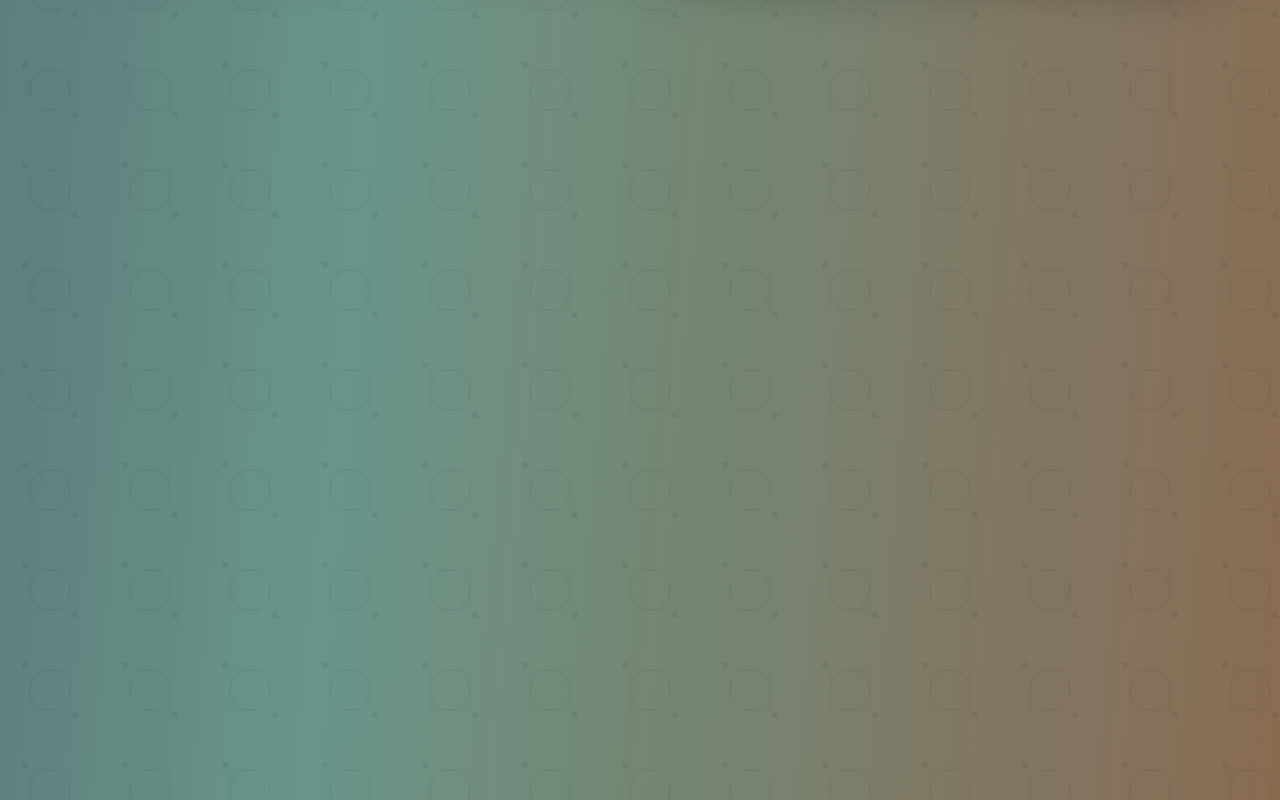
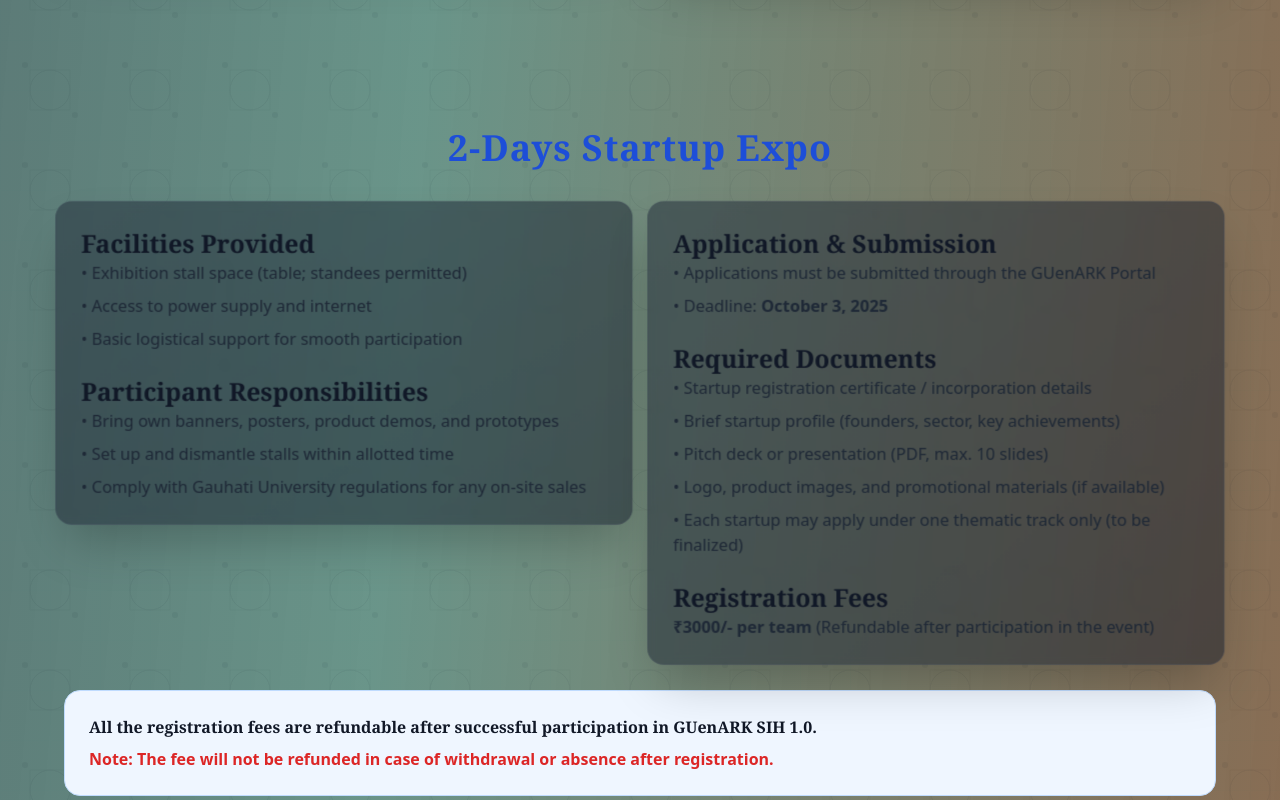
Before and after one commit to nagnitin/GU-SIH-1.0, a React (Vite) app: page / in a window 1280 px wide. Shown: the part 10060-10860 px from the top of the page. Built offline with nearby package versions, Linux system fonts and the light colour scheme.

Commit message:
Add 2-Days Startup Expo section\n\n- Facilities Provided, Participant Responsibilities\n- Application & Submission with deadline\n- Required Documents and Registration Fees\n- Refundability and note block\n- Placed before Prizes section

```diff
--- a/src/App.tsx
+++ b/src/App.tsx
@@ -1310,6 +1310,56 @@
         </div>
       </section>
 
+      {/* 2-Days Startup Expo */}
+      <section className="relative z-10 py-20 px-6">
+        <div className="max-w-6xl mx-auto">
+          <h2 className="text-3xl md:text-4xl font-bold text-center mb-8 md:mb-10 text-blue-700 font-serif tracking-wide">
+            2-Days Startup Expo
+          </h2>
+          <div className="grid md:grid-cols-2 gap-8">
+            <ThreeDCard className="space-y-6" depth={30}>
+              <h3 className="text-2xl font-bold text-gray-900 font-serif">Facilities Provided</h3>
+              <ul className="space-y-2 text-gray-800">
+                <li>• Exhibition stall space (table; standees permitted)</li>
+                <li>• Access to power supply and internet</li>
+                <li>• Basic logistical support for smooth participation</li>
+              </ul>
+
+              <h3 className="text-2xl font-bold text-gray-900 font-serif mt-6">Participant Responsibilities</h3>
+              <ul className="space-y-2 text-gray-800">
+                <li>• Bring own banners, posters, product demos, and prototypes</li>
+                <li>• Set up and dismantle stalls within allotted time</li>
+                <li>• Comply with Gauhati University regulations for any on-site sales</li>
+              </ul>
+            </ThreeDCard>
+
+            <ThreeDCard className="space-y-6" depth={30}>
+              <h3 className="text-2xl font-bold text-gray-900 font-serif">Application & Submission</h3>
+              <ul className="space-y-2 text-gray-800">
+                <li>• Applications must be submitted through the GUenARK Portal</li>
+                <li>• Deadline: <span className="font-semibold">October 3, 2025</span></li>
+              </ul>
+
+              <h3 className="text-2xl font-bold text-gray-900 font-serif mt-6">Required Documents</h3>
+              <ul className="space-y-2 text-gray-800">
+                <li>• Startup registration certificate / incorporation details</li>
+                <li>• Brief startup profile (founders, sector, key achievements)</li>
+                <li>• Pitch deck or presentation (PDF, max. 10 slides)</li>
+                <li>• Logo, product images, and promotional materials (if available)</li>
+                <li>• Each startup may apply under one thematic track only (to be finalized)</li>
+              </ul>
+
+              <h3 className="text-2xl font-bold text-gray-900 font-serif mt-6">Registration Fees</h3>
+              <p className="text-gray-800 font-semibold">₹3000/- per team <span className="font-normal">(Refundable after participation in the event)</span></p>
+            </ThreeDCard>
+          </div>
+          <div className="mt-8 bg-blue-50 rounded-2xl border border-blue-200 p-6">
+            <p className="text-gray-900 font-serif font-semibold mb-2">All the registration fees are refundable after successful participation in <span className="font-bold">GUenARK SIH 1.0</span>.</p>
+            <p className="text-red-600 font-semibold">Note: The fee will not be refunded in case of withdrawal or absence after registration.</p>
+          </div>
+        </div>
+      </section>
+
       {/* Prizes */}
       <section id="prizes" className="relative z-10 py-20 px-6 bg-transparent">
         <div className="max-w-7xl mx-auto text-center">
```
